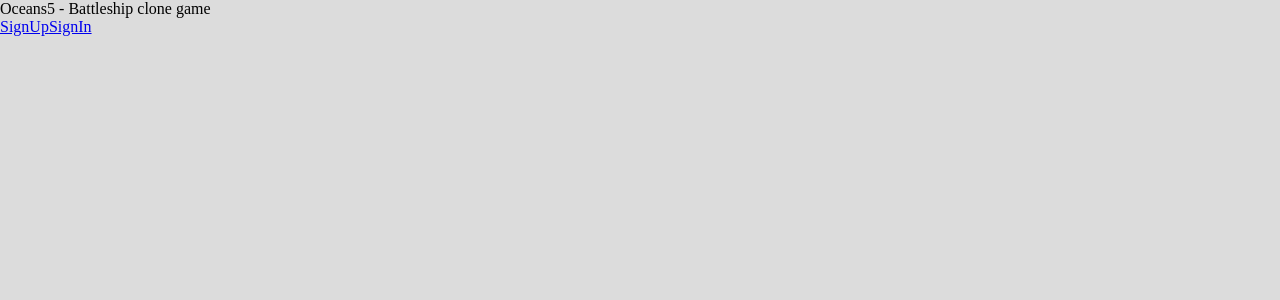
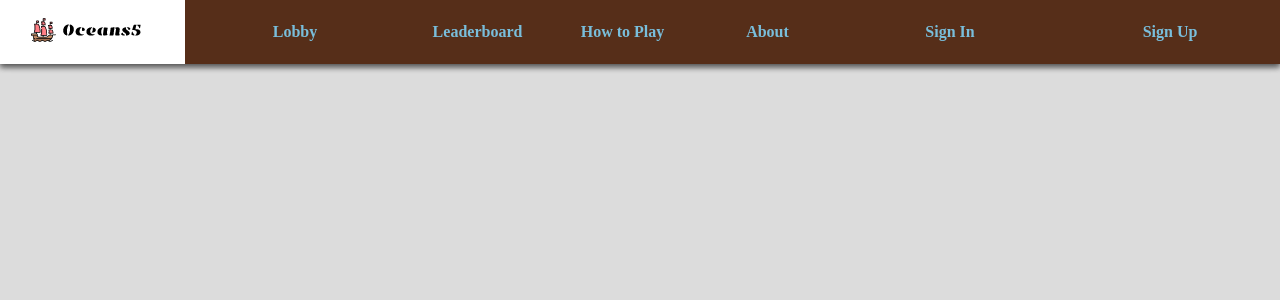
Before and after one commit to andrejmoltok/oceans5js, a Next.js app: page / in a window 1280 px wide. Shown: the top 300 px of the page. Built offline with nearby package versions, Linux system fonts and the light colour scheme.

Commit message:
O5T-18 Add: navigation menu component

```diff
--- a/src/app/layout.tsx
+++ b/src/app/layout.tsx
@@ -1,5 +1,6 @@
 import type { Metadata } from "next";
 import "./globals.css";
+import Menu from "@/components/Menu/menu";
 
 export const metadata: Metadata = {
   title: "Oceans5",
@@ -13,7 +14,10 @@ export default function RootLayout({
 }>) {
   return (
     <html lang="en">
-      <body>{children}</body>
+      <body>
+        <Menu />
+        {children}
+      </body>
     </html>
   );
 }
--- a/src/app/page.tsx
+++ b/src/app/page.tsx
@@ -3,18 +3,5 @@
 import React from "react";
 
 export default function Page() {
-  return (
-    <>
-      Oceans5 - Battleship clone game
-      <div>
-        <a href="/signup">SignUp</a>
-        <a href="/signin">SignIn</a>
-        {/* { && (
-          <>
-            <a href="/profile">Profile</a>
-          </>
-        )} */}
-      </div>
-    </>
-  );
+  return <></>;
 }
--- a/src/components/Menu/menu.tsx
+++ b/src/components/Menu/menu.tsx
@@ -1,5 +1,43 @@
 "use client";
 
 import React from "react";
+import Link from "next/link";
+import Image from "next/image";
 
-export default function Menu() {}
+import styles from "@/styles/menu.module.css";
+
+export default function Menu() {
+  return (
+    <>
+      <div className={styles.navbar}>
+        <ul className={styles.navlist}>
+          <li className={styles.logo}>
+            <Link href="/">
+              <Image
+                src="/oceans5.png"
+                alt="Oceans5 logo with a medieval ship and text saying Oceans5"
+                width={185}
+                height={64}
+                priority
+              />
+            </Link>
+          </li>
+          <li className={styles.listitem}>
+            <Link href="/lobby">Lobby</Link>
+          </li>
+          <li className={styles.listitem}>Leaderboard</li>
+          <li className={styles.listitem}>How to Play</li>
+          <li className={styles.listitem}>About</li>
+          {/* TODO add JOTAI for authentication check */}
+          <li className={styles.listitem}>
+            <Link href="/signin">Sign In</Link>
+          </li>
+          <li className={styles.listitem}>
+            <Link href="/signup">Sign Up</Link>
+          </li>
+        </ul>
+      </div>
+      <div className={styles.spacer}></div>
+    </>
+  );
+}
--- /dev/null
+++ b/src/styles/menu.module.css
@@ -0,0 +1,56 @@
+.navbar {
+  margin: 0 0;
+  position: fixed;
+  top: 0%;
+  left: 0;
+  width: 100%;
+  height: 64px;
+  background-color: #562e19;
+  color: #79bedb;
+  font-weight: 700;
+  box-shadow: rgba(0, 0, 0, 0.4) 0px 3px 6px, rgba(0, 0, 0, 0.4) 0px 3px 6px;
+}
+
+.spacer {
+  height: 64px;
+}
+
+.navlist {
+  margin: 0;
+  display: flex;
+  flex-direction: row;
+  justify-content: flex-start;
+  list-style-type: none;
+  padding-left: 0;
+}
+
+.listitem,
+.listitem > * {
+  width: 220px;
+  height: 64px;
+  text-align: center;
+  display: flex;
+  flex-direction: row;
+  justify-content: center;
+  align-items: center;
+  text-decoration: none;
+  color: #79bedb;
+}
+
+.logo {
+  width: 220px;
+  height: 64px;
+  background-color: white;
+  cursor: pointer;
+  display: flex;
+  flex-direction: row;
+  justify-content: center;
+}
+
+.navlist > .listitem:nth-child(n + 2):nth-child(-n + 7):hover {
+  background-color: #9f6210;
+}
+
+.navlist > .listitem:nth-child(-n + 7) {
+  cursor: pointer;
+}
```
Also changed, not shown: src/actions/signoff/autoLogout.ts (deleted, +0 -9 lines).
